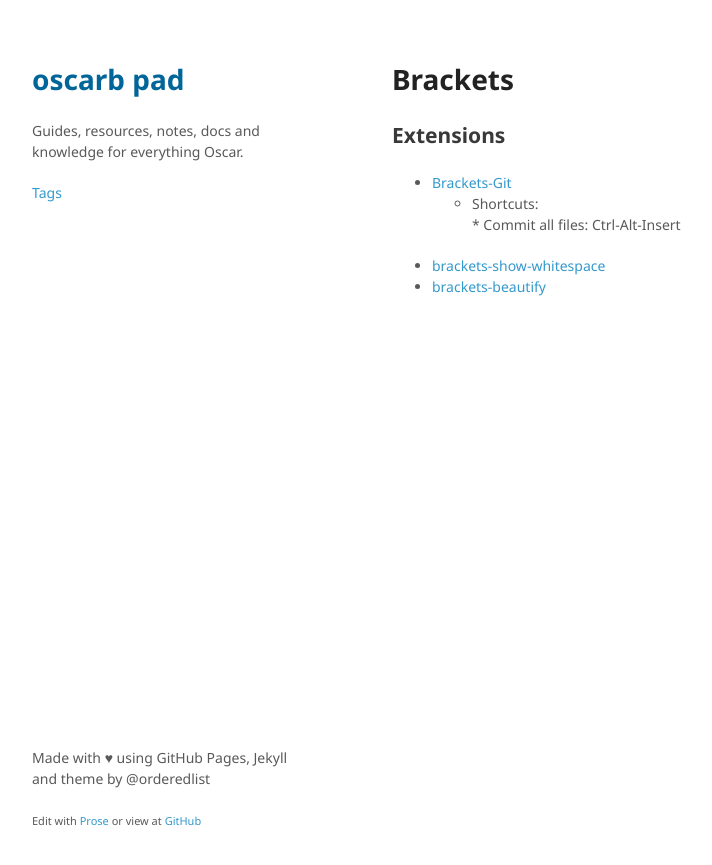
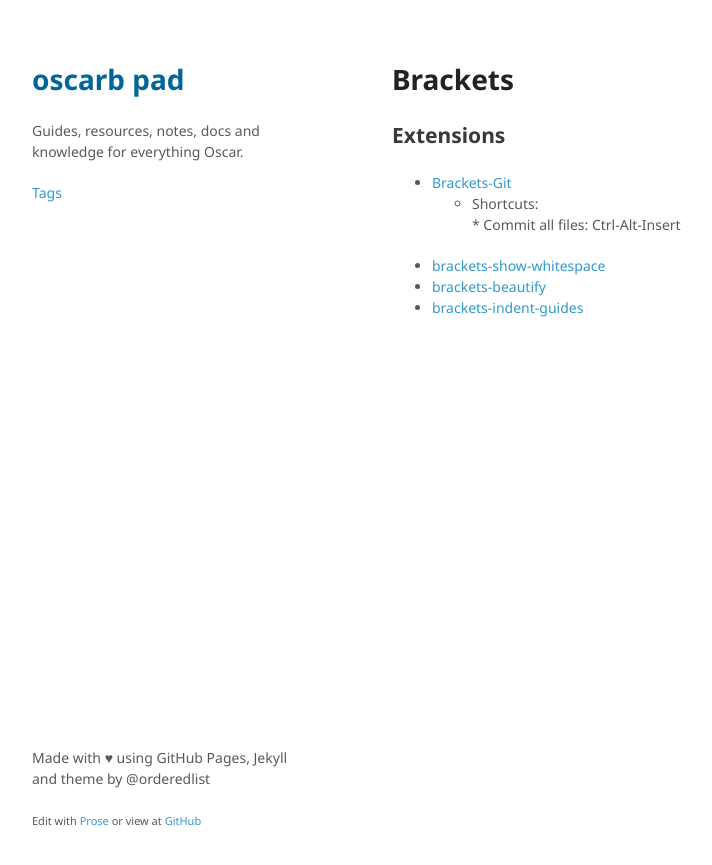
Before and after one commit to oscarb/pad, a Jekyll site: the page built from _docs/brackets.md, in a window 1280 px wide. Shown: the top 865 px of the page, without its empty margins (128-840 px from the left). Built offline with Jekyll 4.4.1, drawn with Linux system fonts in a browser that asks for light colours; some web fonts are replaced.

Commit message:
Updated brackets.md

```diff
--- a/_docs/brackets.md
+++ b/_docs/brackets.md
@@ -14,3 +14,4 @@ published: true
     	* Commit all files: Ctrl-Alt-Insert
 * [brackets-show-whitespace](https://github.com/DennisKehrig/brackets-show-whitespace)
 * [brackets-beautify](https://github.com/brackets-beautify/brackets-beautify)
+* [brackets-indent-guides](https://github.com/lkcampbell/brackets-indent-guides)
```
